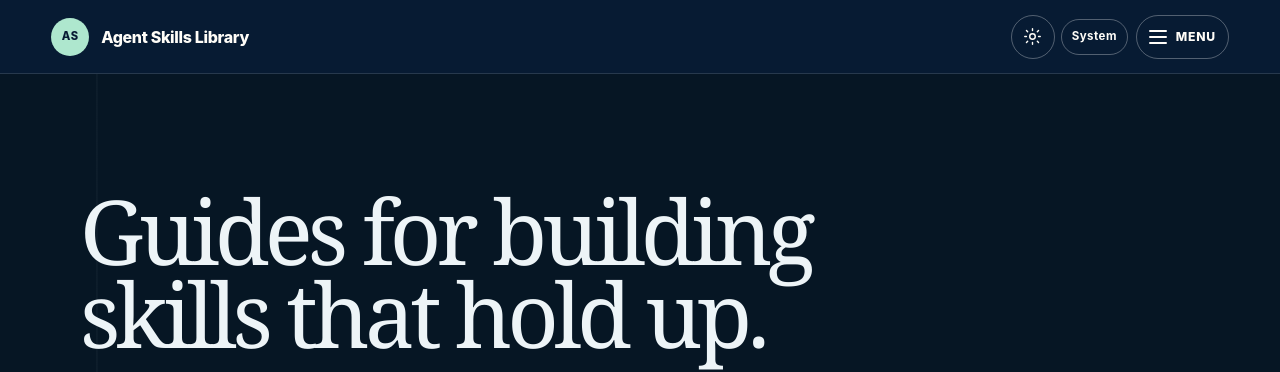
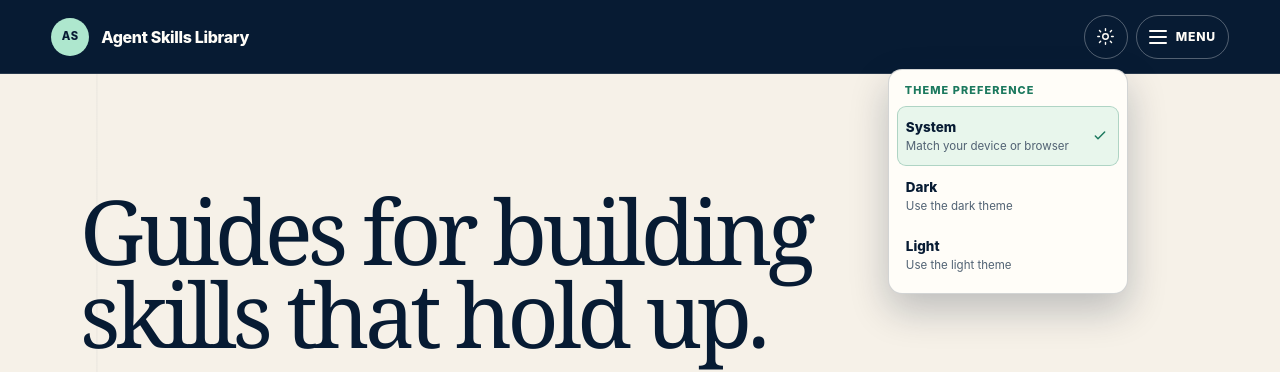
Before and after one commit to JoeyWilkes12/agent-skills-resource-library, a Next.js app: page /guides in a window 1280 px wide. Both pictures are taken after a click on the button "Open theme choices". Shown: the top 372 px of the page. Built offline with nearby package versions, Linux system fonts and the light colour scheme; no server answers.

Commit message:
[AI] Combine theme choices into one header control

```diff
--- a/app/globals.css
+++ b/app/globals.css
@@ -95,9 +95,9 @@ a {
 }
 
 .theme-controls {
+  position: relative;
   display: flex;
   align-items: center;
-  gap: 6px;
 }
 
 .theme-toggle {
@@ -134,27 +134,86 @@ a {
   stroke-width: 1.8;
 }
 
-.theme-system-reset {
-  min-height: 36px;
-  padding: 0 10px;
-  color: var(--white);
+.theme-icon {
+  display: block;
+  width: 19px;
+  height: 19px;
+}
+
+.theme-icon-dark {
+  display: none;
+}
+
+.theme-menu {
+  position: absolute;
+  top: calc(100% + 10px);
+  right: 0;
+  z-index: 40;
+  width: min(240px, calc(100vw - 32px));
+  padding: 8px;
+  color: var(--ink);
+  background: var(--white);
+  border: 1px solid rgba(7, 27, 51, 0.18);
+  border-radius: 14px;
+  box-shadow: 0 16px 38px rgba(7, 27, 51, 0.24);
+}
+
+.theme-menu-heading {
+  margin: 4px 8px 8px;
+  color: var(--mint-dark);
+  font-size: 0.68rem;
+  font-weight: 850;
+  letter-spacing: 0.1em;
+  text-transform: uppercase;
+}
+
+.theme-menu-option {
+  display: grid;
+  grid-template-columns: minmax(0, 1fr) 18px;
+  width: 100%;
+  align-items: center;
+  gap: 12px;
+  padding: 10px 8px;
+  color: var(--ink);
   background: transparent;
-  border: 1px solid rgba(255, 255, 255, 0.3);
-  border-radius: 999px;
+  border: 1px solid transparent;
+  border-radius: 9px;
+  text-align: left;
+  cursor: pointer;
+}
+
+.theme-menu-option:hover,
+.theme-menu-option:focus-visible,
+.theme-menu-option[aria-checked="true"] {
+  background: rgba(174, 231, 206, 0.28);
+  border-color: rgba(28, 121, 94, 0.28);
+}
+
+.theme-option-copy {
+  display: grid;
+  gap: 2px;
+}
+
+.theme-option-label {
+  font-size: 0.84rem;
+  font-weight: 800;
+}
+
+.theme-option-description {
+  color: #516273;
   font-size: 0.72rem;
-  font-weight: 750;
-  letter-spacing: 0.04em;
-  cursor: pointer;
-  transition:
-    color 160ms ease,
-    background 160ms ease,
-    border-color 160ms ease;
-}
-
-.theme-system-reset:hover {
-  color: var(--ink);
-  background: var(--mint);
-  border-color: var(--mint);
+  line-height: 1.35;
+}
+
+.theme-option-check {
+  width: 16px;
+  height: 16px;
+  color: var(--mint-dark);
+  fill: none;
+  stroke: currentColor;
+  stroke-linecap: round;
+  stroke-linejoin: round;
+  stroke-width: 2.2;
 }
 
 .header-menu {
@@ -900,7 +959,6 @@ a {
 
 .header-menu-trigger:focus-visible,
 .theme-toggle:focus-visible,
-.theme-system-reset:focus-visible,
 .header-menu-link:focus-visible,
 .wordmark:focus-visible,
 .hero-download-link:focus-visible,
@@ -3233,6 +3291,41 @@ footer p:first-child {
   box-shadow: var(--shadow);
 }
 
+:root[data-theme="dark"] .theme-icon-light {
+  display: none;
+}
+
+:root[data-theme="dark"] .theme-icon-dark {
+  display: block;
+}
+
+:root[data-theme="dark"] .theme-menu {
+  color: var(--theme-text);
+  background: var(--theme-surface);
+  border-color: var(--line);
+  box-shadow: var(--shadow);
+}
+
+:root[data-theme="dark"] .theme-menu-heading,
+:root[data-theme="dark"] .theme-option-check {
+  color: var(--theme-mint-text);
+}
+
+:root[data-theme="dark"] .theme-menu-option {
+  color: var(--theme-text);
+}
+
+:root[data-theme="dark"] .theme-option-description {
+  color: var(--theme-muted);
+}
+
+:root[data-theme="dark"] .theme-menu-option:hover,
+:root[data-theme="dark"] .theme-menu-option:focus-visible,
+:root[data-theme="dark"] .theme-menu-option[aria-checked="true"] {
+  background: rgba(158, 223, 198, 0.12);
+  border-color: rgba(158, 223, 198, 0.3);
+}
+
 :root[data-theme="dark"] .changelog-group,
 :root[data-theme="dark"] .changelog-group li + li {
   border-color: var(--line);
--- a/app/layout.tsx
+++ b/app/layout.tsx
@@ -3,7 +3,7 @@ import "./globals.css";
 
 const basePath = process.env.NEXT_PUBLIC_BASE_PATH ?? "";
 const siteUrl = process.env.NEXT_PUBLIC_SITE_URL ?? "http://localhost:3000";
-const themeScript = `try{const saved=localStorage.getItem("agent-skills-theme");const systemTheme=window.matchMedia("(prefers-color-scheme: dark)").matches?"dark":"light";const theme=saved==="dark"||saved==="light"?saved:systemTheme;document.documentElement.dataset.theme=theme;document.documentElement.style.colorScheme=theme}catch{}`;
+const themeScript = `try{const saved=localStorage.getItem("agent-skills-theme");const systemTheme=window.matchMedia("(prefers-color-scheme: dark)").matches?"dark":"light";const theme=saved==="dark"||saved==="light"?saved:systemTheme;document.documentElement.dataset.theme=theme;document.documentElement.style.colorScheme=theme}catch{try{const theme=window.matchMedia("(prefers-color-scheme: dark)").matches?"dark":"light";document.documentElement.dataset.theme=theme;document.documentElement.style.colorScheme=theme}catch{}}`;
 
 export const metadata: Metadata = {
   title: "Agent Skills Resource Library",
--- a/app/site-header.tsx
+++ b/app/site-header.tsx
@@ -1,6 +1,6 @@
 "use client";
 
-import { useEffect, useState } from "react";
+import { useEffect, useRef, useState } from "react";
 
 type CurrentSection = "guides" | "about";
 
@@ -17,6 +17,16 @@ const themeStorageKey = "agent-skills-theme";
 
 type Theme = "light" | "dark";
 type ThemePreference = Theme | "system";
+
+const themeOptions: Array<{
+  value: ThemePreference;
+  label: string;
+  description: string;
+}> = [
+  { value: "system", label: "System", description: "Match your device or browser" },
+  { value: "dark", label: "Dark", description: "Use the dark theme" },
+  { value: "light", label: "Light", description: "Use the light theme" },
+];
 
 function getStoredTheme(): Theme | null {
   try {
@@ -38,8 +48,9 @@ function applyTheme(nextTheme: Theme) {
 }
 
 function ThemeToggle() {
-  const [theme, setTheme] = useState<Theme>("light");
   const [preference, setPreference] = useState<ThemePreference>("system");
+  const [isOpen, setIsOpen] = useState(false);
+  const themeControlsRef = useRef<HTMLDivElement>(null);
 
   useEffect(() => {
     const systemPreference = window.matchMedia("(prefers-color-scheme: dark)");
@@ -52,7 +63,6 @@ function ThemeToggle() {
             : "light"
           : nextPreference;
       applyTheme(nextTheme);
-      setTheme(nextTheme);
       setPreference(nextPreference);
     }
 
@@ -71,81 +81,115 @@ function ThemeToggle() {
 
     syncFromStorage();
     window.addEventListener("storage", handleStorage);
-    systemPreference.addEventListener("change", handleSystemThemeChange);
+    const supportsEventListener = typeof systemPreference.addEventListener === "function";
+    if (supportsEventListener) {
+      systemPreference.addEventListener("change", handleSystemThemeChange);
+    } else {
+      systemPreference.addListener(handleSystemThemeChange);
+    }
 
     return () => {
       window.removeEventListener("storage", handleStorage);
-      systemPreference.removeEventListener("change", handleSystemThemeChange);
+      if (supportsEventListener) {
+        systemPreference.removeEventListener("change", handleSystemThemeChange);
+      } else {
+        systemPreference.removeListener(handleSystemThemeChange);
+      }
     };
   }, []);
 
-  function toggleTheme() {
-    const nextTheme: Theme = theme === "dark" ? "light" : "dark";
+  useEffect(() => {
+    if (!isOpen) return;
+
+    function handlePointerDown(event: PointerEvent) {
+      if (!themeControlsRef.current?.contains(event.target as Node)) {
+        setIsOpen(false);
+      }
+    }
+
+    function handleKeyDown(event: KeyboardEvent) {
+      if (event.key === "Escape") setIsOpen(false);
+    }
+
+    document.addEventListener("pointerdown", handlePointerDown);
+    document.addEventListener("keydown", handleKeyDown);
+    return () => {
+      document.removeEventListener("pointerdown", handlePointerDown);
+      document.removeEventListener("keydown", handleKeyDown);
+    };
+  }, [isOpen]);
+
+  function chooseTheme(nextPreference: ThemePreference) {
+    const nextTheme = nextPreference === "system" ? getSystemTheme() : nextPreference;
 
     applyTheme(nextTheme);
-    setTheme(nextTheme);
-    setPreference(nextTheme);
+    setPreference(nextPreference);
+    setIsOpen(false);
 
     try {
-      window.localStorage.setItem(themeStorageKey, nextTheme);
+      if (nextPreference === "system") {
+        window.localStorage.removeItem(themeStorageKey);
+      } else {
+        window.localStorage.setItem(themeStorageKey, nextPreference);
+      }
     } catch {
       // The theme still works when storage is unavailable.
     }
   }
 
-  function useSystemTheme() {
-    const nextTheme = getSystemTheme();
-
-    applyTheme(nextTheme);
-    setTheme(nextTheme);
-    setPreference("system");
-
-    try {
-      window.localStorage.removeItem(themeStorageKey);
-    } catch {
-      // The theme still works when storage is unavailable.
-    }
-  }
-
-  const nextTheme = theme === "dark" ? "light" : "dark";
-  const themeName = theme === "dark" ? "Dark" : "Light";
-  const nextThemeName = nextTheme === "dark" ? "dark" : "light";
-  const themeAction =
-    preference === "system"
-      ? `Switch to ${nextThemeName} theme and override system preference`
-      : `Switch to ${nextThemeName} theme`;
-
   return (
-    <div className="theme-controls">
+    <div className="theme-controls" ref={themeControlsRef}>
       <button
         className="theme-toggle"
         type="button"
-        aria-label={`${themeName} theme. ${themeAction}.`}
-        aria-pressed={theme === "dark"}
-        title={`${themeAction}. Current: ${themeName} (${preference === "system" ? "system" : "manual override"}).`}
-        onClick={toggleTheme}
+        aria-label={isOpen ? "Close theme choices" : "Open theme choices"}
+        aria-controls="theme-preference-menu"
+        aria-expanded={isOpen}
+        aria-haspopup="menu"
+        title="Choose system, dark, or light theme"
+        onClick={() => setIsOpen((current) => !current)}
       >
-        {theme === "dark" ? (
+        <span className="theme-icon theme-icon-light" aria-hidden="true">
           <svg aria-hidden="true" viewBox="0 0 24 24">
             <circle cx="12" cy="12" r="3.5" />
             <path d="M12 2.25v2.1M12 19.65v2.1M4.4 4.4l1.48 1.48M18.12 18.12l1.48 1.48M2.25 12h2.1M19.65 12h2.1M4.4 19.6l1.48-1.48M18.12 5.88l1.48-1.48" />
           </svg>
-        ) : (
+        </span>
+        <span className="theme-icon theme-icon-dark" aria-hidden="true">
           <svg aria-hidden="true" viewBox="0 0 24 24">
             <path d="M20.25 15.1A8.15 8.15 0 0 1 8.9 3.75 8.16 8.16 0 1 0 20.25 15.1Z" />
           </svg>
-        )}
+        </span>
       </button>
-      {preference !== "system" && (
-        <button
-          className="theme-system-reset"
-          type="button"
-          aria-label="Use system theme instead of manual override"
-          title="Use system theme"
-          onClick={useSystemTheme}
+      {isOpen && (
+        <div
+          className="theme-menu"
+          id="theme-preference-menu"
+          role="menu"
+          aria-label="Theme preference"
         >
-          System
-        </button>
+          <p className="theme-menu-heading">Theme preference</p>
+          {themeOptions.map((option) => (
+            <button
+              className="theme-menu-option"
+              key={option.value}
+              type="button"
+              role="menuitemradio"
+              aria-checked={preference === option.value}
+              onClick={() => chooseTheme(option.value)}
+            >
+              <span className="theme-option-copy">
+                <span className="theme-option-label">{option.label}</span>
+                <span className="theme-option-description">{option.description}</span>
+              </span>
+              {preference === option.value && (
+                <svg className="theme-option-check" aria-hidden="true" viewBox="0 0 24 24">
+                  <path d="m5 12 4 4L19 6" />
+                </svg>
+              )}
+            </button>
+          ))}
+        </div>
       )}
     </div>
   );
```
